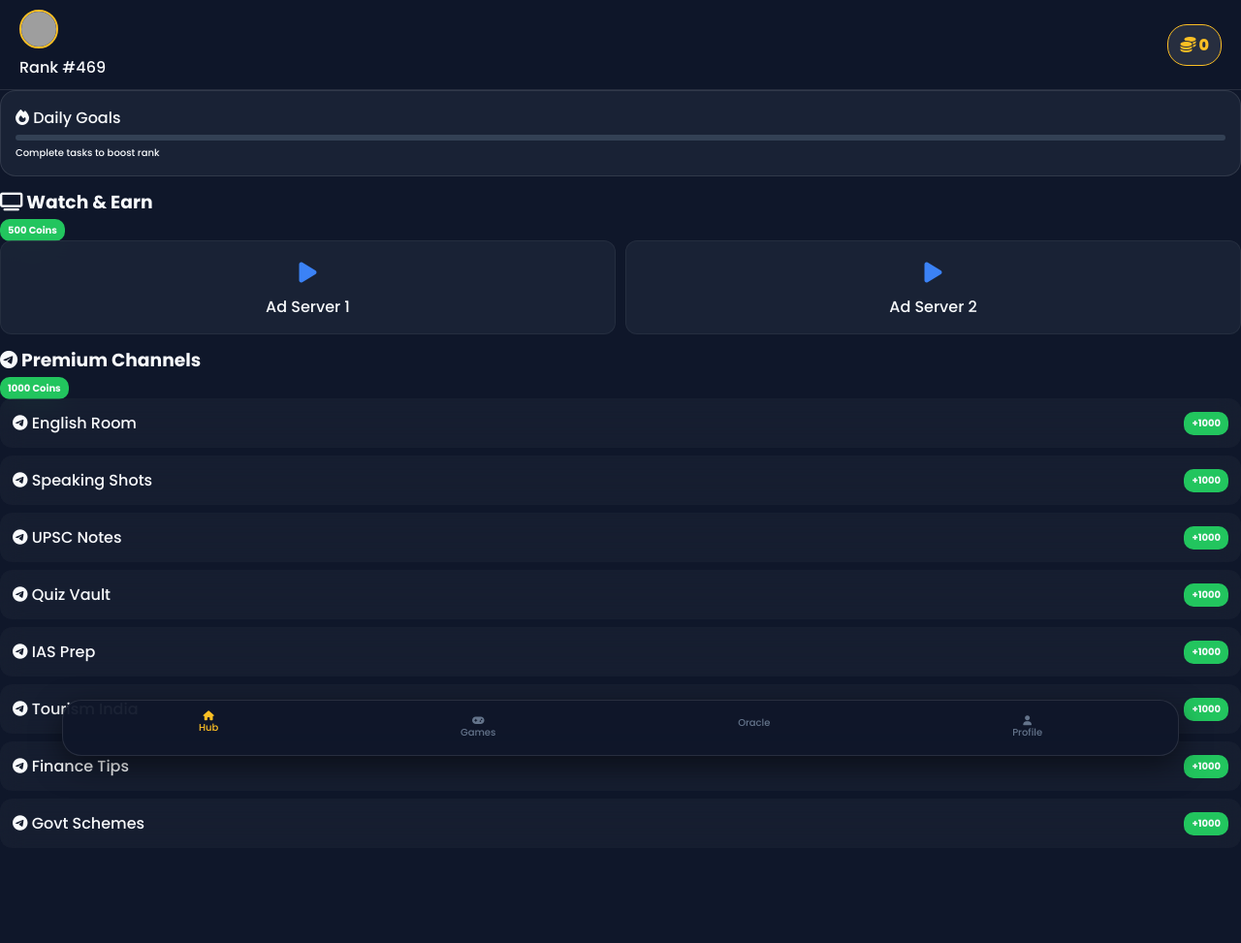
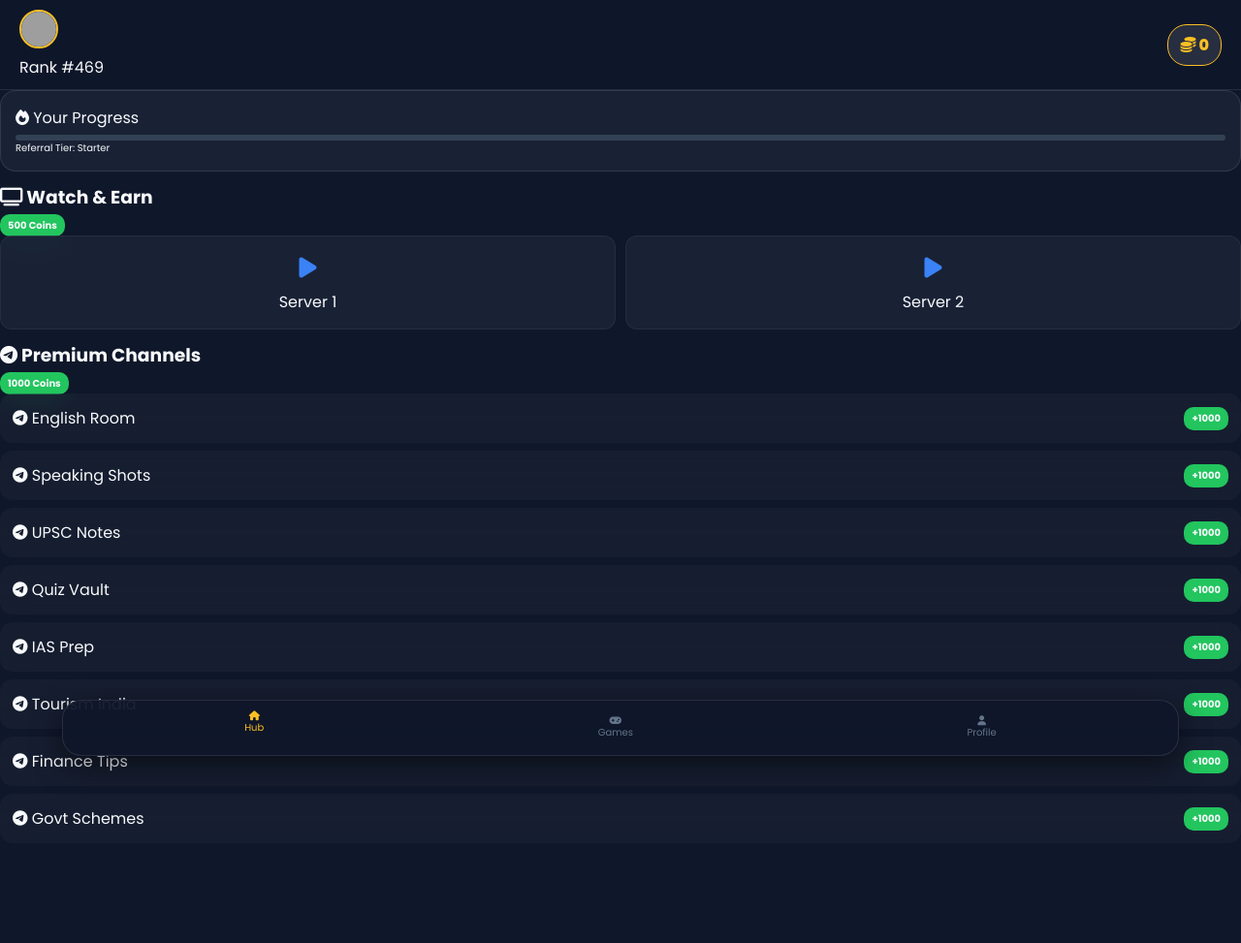
Before and after one commit to contactusforbusiness07-cloud/PersonalGrowth24_Bot, a Flask app: page / in a window 1280 px wide. Shown: the whole page at 97% size. After the commit the page ends 857 px from the top, so only its background shows below. Run offline with Flask 3, Linux system fonts and the light colour scheme; some libraries are stand-ins or nearby versions; grey boxes are pictures that could not be loaded.

Commit message:
Update index.html

```diff
--- a/templates/index.html
+++ b/templates/index.html
@@ -3,18 +3,18 @@
 <head>
     <meta charset="UTF-8">
     <meta name="viewport" content="width=device-width, initial-scale=1.0, maximum-scale=1.0, user-scalable=no">
-    <title>Growth Super App</title>
+    <title>Growth Hub</title>
 
-    <link href="https://fonts.googleapis.com/css2?family=Inter:wght@400;600&family=Poppins:wght@500;700;800&display=swap" rel="stylesheet">
+    <link href="https://fonts.googleapis.com/css2?family=Poppins:wght@400;600;700;800&display=swap" rel="stylesheet">
     <link rel="stylesheet" href="https://cdnjs.cloudflare.com/ajax/libs/font-awesome/6.4.0/css/all.min.css">
+
+    <link rel="stylesheet" href="{{ url_for('static', filename='css/style.css') }}">
+
+    <script type="module" src="{{ url_for('static', filename='js/script.js') }}"></script>
 
     <script src="https://telegram.org/js/telegram-web-app.js"></script>
     <script src="https://cdn.jsdelivr.net/npm/sweetalert2@11"></script>
-    <script src="https://cdnjs.cloudflare.com/ajax/libs/jspdf/2.5.1/jspdf.umd.min.js"></script>
-    <script src="https://html2canvas.hertzen.com/dist/html2canvas.min.js"></script>
     <script src="https://cdn.jsdelivr.net/npm/canvas-confetti@1.6.0/dist/confetti.browser.min.js"></script>
-
-    <link rel="stylesheet" href="{{ url_for('static', filename='css/style.css') }}">
 </head>
 <body>
 
@@ -35,11 +35,11 @@
     <main id="main-content">
         <section id="tab-hub" class="active-section fade-in">
             <div class="glass-card mb-20">
-                <div class="section-title"><i class="fas fa-fire"></i> Daily Goals</div>
+                <div class="section-title"><i class="fas fa-fire"></i> Your Progress</div>
                 <div class="progress-bar-bg">
                     <div id="daily-progress" class="progress-fill" style="width: 0%;"></div>
                 </div>
-                <p class="small-text text-muted" style="margin-top:5px;">Complete tasks to boost rank</p>
+                <p class="small-text text-muted mt-5">Referral Tier: <span id="ref-tier">Starter</span></p>
             </div>
 
             <div class="section-header">
@@ -47,13 +47,13 @@
                 <span class="tag">500 Coins</span>
             </div>
             <div class="ad-grid">
-                <div class="glass-card ad-card" onclick="watchAd(1)">
+                <div class="glass-card ad-card" id="btn-ad-1">
                     <div class="ad-icon"><i class="fas fa-play"></i></div>
-                    <span>Ad Server 1</span>
+                    <span>Server 1</span>
                 </div>
-                <div class="glass-card ad-card" onclick="watchAd(2)">
+                <div class="glass-card ad-card" id="btn-ad-2">
                     <div class="ad-icon"><i class="fas fa-play"></i></div>
-                    <span>Ad Server 2</span>
+                    <span>Server 2</span>
                 </div>
             </div>
 
@@ -67,43 +67,29 @@
         <section id="tab-games" class="fade-in hidden">
             <div class="section-header">
                 <h3><i class="fas fa-gamepad text-purple"></i> Game Zone</h3>
-                <span class="tag">Play & Earn</span>
+                <span class="tag">Ad Boost</span>
             </div>
             <div class="games-grid">
-                <div class="game-card" onclick="launchGame('Subway Surfers', 'https://html5.gamedistribution.com/rvvASMiM/index.html')">
+                <div class="game-card" id="game-subway">
                     <img src="https://img.gamedistribution.com/rvvASMiM/512x512.jpg">
                     <div class="game-info"><h4>Subway Run</h4><span class="reward-tag">+100 Coins</span></div>
                 </div>
-                <div class="game-card" onclick="launchGame('Temple Run', 'https://html5.gamedistribution.com/6817/index.html')">
+                <div class="game-card" id="game-temple">
                     <img src="https://img.gamedistribution.com/6817/512x512.jpg">
                     <div class="game-info"><h4>Tomb Runner</h4><span class="reward-tag">+100 Coins</span></div>
                 </div>
-                <div class="game-card" onclick="launchGame('Ludo', 'https://html5.gamedistribution.com/5d2d480922834b6e9273574221c54848/')">
+                <div class="game-card" id="game-ludo">
                     <img src="https://img.gamedistribution.com/5d2d480922834b6e9273574221c54848/512x512.jpeg">
                     <div class="game-info"><h4>Ludo Legend</h4><span class="reward-tag">+100 Coins</span></div>
                 </div>
             </div>
         </section>
 
-        <section id="tab-oracle" class="fade-in hidden">
-            <div class="glass-card mb-20">
-                <div class="section-title"><i class="fas fa-file-pdf text-red"></i> CV Builder</div>
-                <p class="small-text text-muted">Create professional resume.</p>
-                <button class="btn-primary mt-10 w-100" onclick="openCVModal()">Build CV (10k Coins)</button>
-            </div>
-            <div class="section-header"><h3><i class="fas fa-magic text-gold"></i> AI Oracle</h3></div>
-            <div class="oracle-grid">
-                <div class="glass-card tool-card" onclick="openOracle('love')"><i class="fas fa-heart text-red"></i><span>Love Calc</span></div>
-                <div class="glass-card tool-card" onclick="openOracle('marry')"><i class="fas fa-ring text-gold"></i><span>Marriage</span></div>
-                <div class="glass-card tool-card" onclick="openOracle('career')"><i class="fas fa-briefcase text-blue"></i><span>Career '26</span></div>
-            </div>
-        </section>
-
         <section id="tab-profile" class="fade-in hidden">
-            <div class="profile-header glass-card" style="text-align:center;">
+            <div class="profile-header glass-card center-text">
                 <img src="https://cdn-icons-png.flaticon.com/512/3135/3135715.png" class="large-pfp">
                 <h2 id="profile-name">User</h2>
-                <span class="rank-badge">Rank: #<span id="profile-rank">99</span></span>
+                <span class="rank-badge">Global Rank: #<span id="profile-rank">999</span></span>
             </div>
 
             <div class="wallet-card glass-card">
@@ -111,74 +97,38 @@
                 <h1 id="wallet-coins">0</h1>
                 <p>≈ ₹<span id="wallet-fiat">0.00</span> INR</p>
                 <input type="text" id="upi-id" class="glass-input" placeholder="Enter UPI ID">
-                <button class="btn-success w-100 mt-10" onclick="attemptWithdraw()">Withdraw</button>
+                <button class="btn-success w-100 mt-10" id="btn-withdraw">Withdraw</button>
                 <p id="withdraw-msg" class="small-text mt-10"></p>
             </div>
 
             <div class="glass-card mt-20">
-                <div class="section-title" style="display:flex; justify-content:space-between;">
-                    <span>Leaderboard</span> <span class="text-gold" id="reset-timer">14:00:00</span>
+                <div class="section-title flex-between">
+                    <span><i class="fas fa-trophy text-gold"></i> Top 100 Leaderboard</span>
                 </div>
-                <div id="leaderboard-list"></div>
+                <div id="leaderboard-list">Loading...</div>
             </div>
 
             <div class="glass-card mt-20">
-                <div class="section-title">Refer & Earn</div>
-                <div class="progress-bar-bg"><div id="referral-progress" class="progress-fill" style="width:0%"></div></div>
-                <div class="glass-input mt-10" onclick="copyReferral()" style="cursor:pointer; display:flex; justify-content:space-between;">
+                <div class="section-title">Referral Link</div>
+                <div class="glass-input mt-10 flex-between pointer" id="btn-copy-ref">
                     <span id="my-ref-link">Generating...</span> <i class="fas fa-copy"></i>
                 </div>
+                <p class="small-text mt-5">Share to earn up to 6000 Coins!</p>
             </div>
         </section>
     </main>
 
     <nav class="glass-nav">
-        <div class="nav-item active" onclick="switchTab('hub')"><i class="fas fa-home"></i><span>Hub</span></div>
-        <div class="nav-item" onclick="switchTab('games')"><i class="fas fa-gamepad"></i><span>Games</span></div>
-        <div class="nav-item" onclick="switchTab('oracle')"><i class="fas fa-crystal-ball"></i><span>Oracle</span></div>
-        <div class="nav-item" onclick="switchTab('profile')"><i class="fas fa-user"></i><span>Profile</span></div>
+        <div class="nav-item active" id="nav-hub"><i class="fas fa-home"></i><span>Hub</span></div>
+        <div class="nav-item" id="nav-games"><i class="fas fa-gamepad"></i><span>Games</span></div>
+        <div class="nav-item" id="nav-profile"><i class="fas fa-user"></i><span>Profile</span></div>
     </nav>
 
     <div id="game-overlay" class="hidden">
-        <button class="close-game-btn" onclick="closeGame()">Exit Game</button>
+        <button class="close-game-btn" id="btn-close-game">Exit Game</button>
         <iframe id="game-frame" src="" frameborder="0"></iframe>
     </div>
 
-    <div id="cv-modal" class="modal hidden">
-        <div class="modal-content glass-card">
-            <h3>Professional CV</h3>
-            <p class="text-gold small-text">Cost: 10,000 Coins</p>
-            <input type="text" id="cv-name" placeholder="Full Name" class="glass-input">
-            <input type="text" id="cv-email" placeholder="Email" class="glass-input">
-            <textarea id="cv-skills" placeholder="Skills" class="glass-input"></textarea>
-            <div style="display:flex; gap:10px;">
-                <button class="btn-cancel w-100" onclick="document.getElementById('cv-modal').classList.add('hidden')">Cancel</button>
-                <button class="btn-primary w-100" onclick="generateCV()">Generate</button>
-            </div>
-        </div>
-    </div>
-
-    <div id="oracle-modal" class="modal hidden">
-        <div class="modal-content glass-card">
-            <h3>Enter Details</h3>
-            <input type="text" id="oracle-name" placeholder="Your Name" class="glass-input">
-            <input type="file" id="oracle-photo" class="glass-input" accept="image/*">
-            <button class="btn-primary w-100" onclick="generateOracleResult()">Reveal Destiny</button>
-            <button class="btn-cancel w-100 mt-10" onclick="document.getElementById('oracle-modal').classList.add('hidden')">Close</button>
-        </div>
-    </div>
-
-    <div id="oracle-capture-area">
-        <div class="watermark-card">
-            <img id="capture-img" src="" class="capture-pfp">
-            <h2 id="capture-title">CAREER 2026</h2>
-            <h1 id="capture-result" class="text-gold">CEO</h1>
-            <p id="capture-name">Name: User</p>
-            <div class="watermark">@PersonalGrowth_Bot</div>
-        </div>
-    </div>
-
-    <script>const adLink = "{{ ad_link }}";</script>
-    <script src="{{ url_for('static', filename='js/script.js') }}"></script>
+    <script>const AD_LINK = "{{ ad_link }}";</script>
 </body>
 </html>
```
